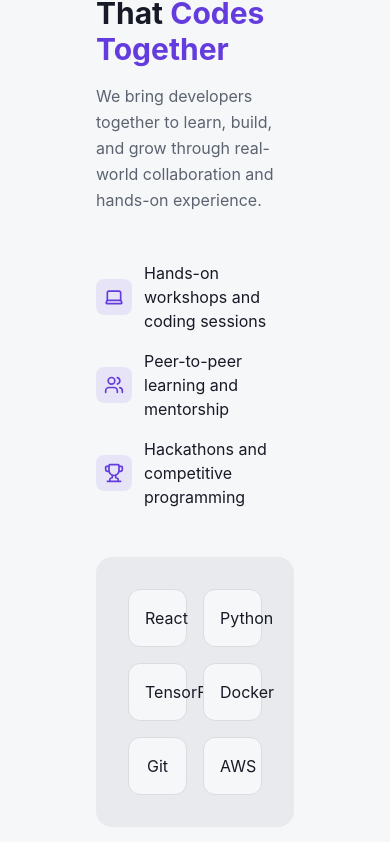
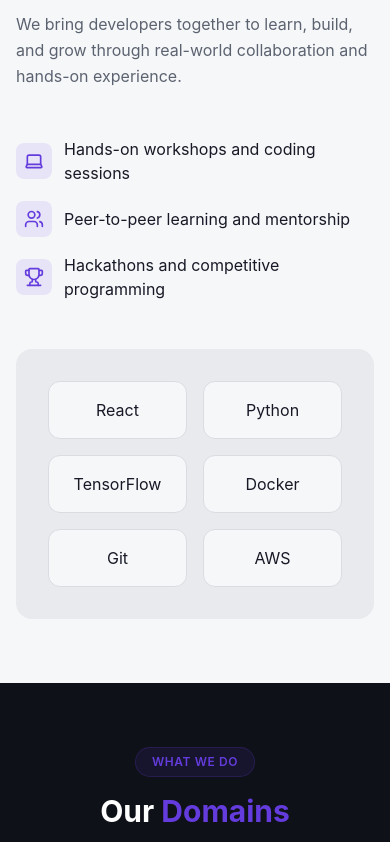
Before and after one commit to Devcommunity2026/sdc-frontend, a React (Vite) app: page / in a window 390 px wide. Shown: the part 1155-1997 px from the top of the page. Built offline with nearby package versions, Linux system fonts and the light colour scheme.

Commit message:
fix: made all buttons workable

```diff
--- a/src/components/HomeHeader.jsx
+++ b/src/components/HomeHeader.jsx
@@ -4,7 +4,7 @@
 import { motion } from "framer-motion";
 import SectionHeading from './ui/SectionHeading';
 import Button from './ui/Button';
-
+import { Link } from 'react-router-dom';
 const HomeHeader = () => {
     const { theme, setTheme } = useContext(themeContext)
     return (
@@ -23,12 +23,16 @@
                     />
                 </div>
                 <div className='flex  gap-5'>
+                    <Link to="/careers">
                         <Button className={'flex items-center justify-center text-xl max-[770px]:text-base max-[770px]:w-auto font-semibold'} size={'xl'}>
                             Apply Now
                         </Button>
+                    </Link>
+                    <Link to="/about">
                         <Button variant={'outline'} className={'flex items-center justify-center text-xl max-[770px]:text-base  font-semibold'} size={'xl'}>
                             Learn More
                         </Button>
+                    </Link>
                 </div>
             </div>
         </section>
--- a/src/pages/Home.jsx
+++ b/src/pages/Home.jsx
@@ -9,8 +9,7 @@
 import StatCounter from "../components/ui/StatsCounter";
 import MentorCard from "../components/ui/MentorCard";
 
-import { motion } from "framer-motion";
-import { ArrowRight, Laptop, Users, Trophy } from "lucide-react";
+import { Laptop, Users, Trophy } from "lucide-react";
 import { Link } from "react-router-dom";
 
 // Mock data
@@ -20,17 +19,19 @@
   return (
     <>
       <HomeHeader />
-      <div className="px-20">
-        {/* Stats */}
-        <section className="py-12 ">
+
+      {/* ================= STATS (DARK) ================= */}
+      <section className="py-12 bg-dark-background text-dark-foreground">
+        <div className="container mx-auto px-4 lg:px-8">
           <div className="grid grid-cols-2 md:grid-cols-4 gap-6">
             {communityStats.map((stat, i) => (
               <StatCounter key={stat.label} stat={stat} index={i} />
             ))}
           </div>
+        </div>
       </section>
 
-        {/* Community Section */}
+      {/* ================= COMMUNITY (LIGHT) ================= */}
       <section className="py-16 lg:py-24">
         <div className="container mx-auto px-4 lg:px-8">
           <div className="grid lg:grid-cols-2 gap-12 items-center">
@@ -52,51 +53,36 @@
               />
 
               <div className="mt-6 space-y-4">
-
-                  <div className="flex items-center gap-3">
+                {[{
+                  icon: Laptop,
+                  text: "Hands-on workshops and coding sessions"
+                }, {
+                  icon: Users,
+                  text: "Peer-to-peer learning and mentorship"
+                }, {
+                  icon: Trophy,
+                  text: "Hackathons and competitive programming"
+                }].map(({ icon: Icon, text }, i) => (
+                  <div key={i} className="flex items-center gap-3">
                     <div className="p-2 rounded-lg bg-primary/10 dark:bg-dark-primary/10">
-                      <Laptop className="w-5 h-5 text-primary dark:text-dark-primary" />
+                      <Icon className="w-5 h-5 text-primary dark:text-dark-primary" />
                     </div>
                     <p className="text-foreground dark:text-dark-foreground">
-                      Hands-on workshops and coding sessions
+                      {text}
                     </p>
                   </div>
-
-                  <div className="flex items-center gap-3">
-                    <div className="p-2 rounded-lg bg-primary/10 dark:bg-dark-primary/10">
-                      <Users className="w-5 h-5 text-primary dark:text-dark-primary" />
-                    </div>
-                    <p className="text-foreground dark:text-dark-foreground">
-                      Peer-to-peer learning and mentorship
-                    </p>
-                  </div>
-
-                  <div className="flex items-center gap-3">
-                    <div className="p-2 rounded-lg bg-primary/10 dark:bg-dark-primary/10">
-                      <Trophy className="w-5 h-5 text-primary dark:text-dark-primary" />
-                    </div>
-                    <p className="text-foreground dark:text-dark-foreground">
-                      Hackathons and competitive programming
-                    </p>
-                  </div>
-
+                ))}
               </div>
             </div>
 
             {/* Right */}
-              <div
-                className="
-                p-8 rounded-2xl grid grid-cols-2 gap-4
-                bg-muted dark:bg-dark-muted
-              "
-              >
+            <div className="p-8 rounded-2xl grid grid-cols-2 gap-4 bg-muted dark:bg-dark-muted">
               {["React", "Python", "TensorFlow", "Docker", "Git", "AWS"].map((tech) => (
                 <div
                   key={tech}
                   className="
                     p-4 rounded-xl text-center
-                    bg-background text-foreground
-                    border border-border
+                    bg-background text-foreground border border-border
                     dark:bg-dark-background dark:text-dark-foreground dark:border-dark-border
                   "
                 >
@@ -109,10 +95,21 @@
         </div>
       </section>
 
-        {/* Domains */}
-        <section className="py-16">
+      {/* ================= DOMAINS (DARK) ================= */}
+      <section className="py-16 bg-dark-background text-dark-foreground">
+        <div className="container mx-auto px-4 lg:px-8">
           <SectionHeading
-            title="Our Domains"
+            badge="What We Do"
+            title={
+              <>
+                <span className="text-white">
+                  Our{" "}
+                </span>
+                <span className="text-primary dark:text-dark-primary">
+                  Domains
+                </span>
+              </>
+            }
             subtitle="Explore different areas of technology"
           />
 
@@ -121,13 +118,31 @@
               <DomainCard key={domain.id} domain={domain} index={i} />
             ))}
           </div>
+
+          <div className="flex justify-center mt-10">
+            <Link to="/domains">
+              <Button variant="outline" size="xl" className="text-lg font-semibold">
+                View All Domains
+              </Button>
+            </Link>
+          </div>
+        </div>
       </section>
 
-        {/* Events */}
+      {/* ================= EVENTS (LIGHT) ================= */}
       <section className="py-16">
+        <div className="container mx-auto px-4 lg:px-8">
           <SectionHeading
-            title="Events"
-            subtitle="Upcoming events"
+            badge="Stay Updated"
+            title={
+              <>
+                Upcoming{" "}
+                <span className="text-primary dark:text-dark-primary">
+                  Events
+                </span>
+              </>
+            }
+            subtitle="Don't miss out on our exciting events, workshops, and hackathons."
           />
 
           <div className="grid sm:grid-cols-2 lg:grid-cols-3 gap-6">
@@ -135,13 +150,33 @@
               <EventCard key={event.id} event={event} index={i} />
             ))}
           </div>
+
+          <div className="flex justify-center mt-10">
+            <Link to="/events">
+              <Button variant="outline" size="xl" className="text-lg font-semibold">
+                View All Events
+              </Button>
+            </Link>
+          </div>
+        </div>
       </section>
 
-        {/* Mentors */}
-        <section className="py-16">
+      {/* ================= MENTORS (DARK) ================= */}
+      <section className="py-16 bg-dark-background text-dark-foreground">
+        <div className="container mx-auto px-4 lg:px-8">
           <SectionHeading
-            title="Mentors"
-            subtitle="Learn from experts"
+            badge="Learn from the Best"
+            title={
+              <>
+                <span className="text-white">
+                  Our{" "}
+                </span>
+                <span className="text-primary dark:text-dark-primary">
+                  Mentors
+                </span>
+              </>
+            }
+            subtitle="Industry experts who guide our community members on their tech journey."
           />
 
           <div className="grid sm:grid-cols-2 lg:grid-cols-3 gap-6">
@@ -149,8 +184,16 @@
               <MentorCard key={mentor.name} mentor={mentor} index={i} />
             ))}
           </div>
+
+          <div className="flex justify-center mt-10">
+            <Link to="/team">
+              <Button variant="outline" size="xl" className="text-lg font-semibold">
+                Meet Our Team
+              </Button>
+            </Link>
+          </div>
+        </div>
       </section>
-      </div>
 
     </>
   );
```
Lines whose indentation alone changed are shown as unchanged.
